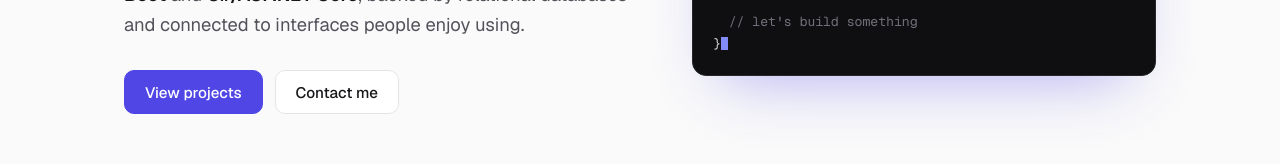
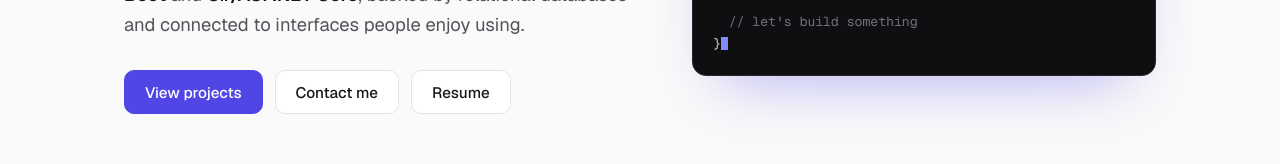
Before and after one commit to AnthonyBaldoza/portfolio-v2, a website: page index.html in a window 1280 px wide. Shown: the part 507-671 px from the top of the page. Drawn offline with Linux system fonts and the light colour scheme.

Commit message:
Add resume PDF and Resume button

```diff
--- a/index.html
+++ b/index.html
@@ -181,7 +181,14 @@
             </p>
             <div class="cta">
               <a class="btn btn-primary" href="#projects">View projects</a>
-              <a class="btn" href="#contact">Contact me</a>
+               <a class="btn" href="#contact">Contact me</a>
+              <a
+                class="btn"
+                href="assets/docs/Anthony-Baldoza-Resume.pdf"
+                target="_blank"
+                rel="noopener noreferrer"
+                >Resume</a
+              >
             </div>
           </div>
           <div
```
Also changed, not shown: 1 other file.
